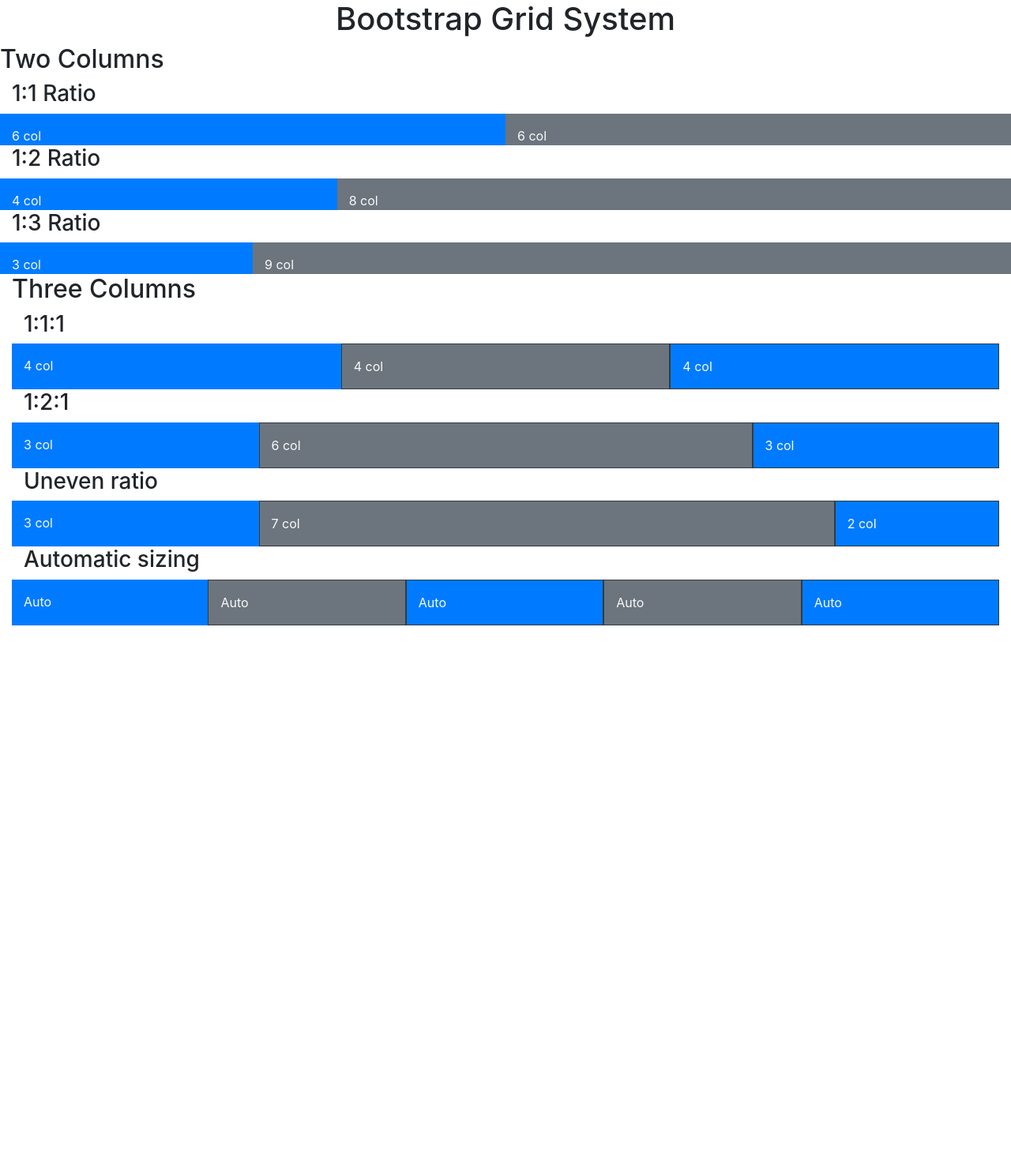
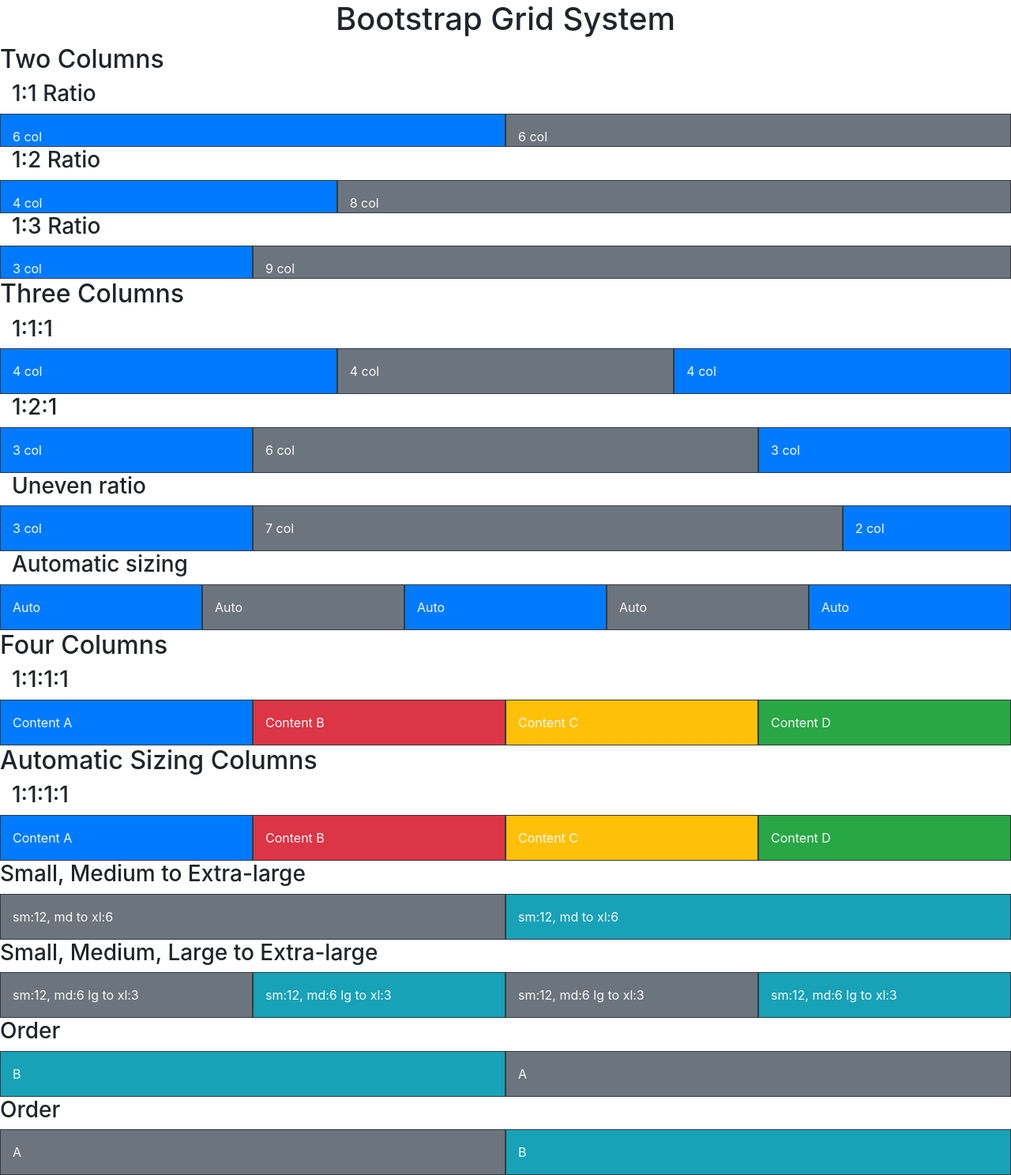
Before and after one commit to japayumo/pntwst-webportfolio, a plain HTML site: page frontend/s11/discussion/index.html in a window 1280 px wide. Shown: the whole page at 79% size. Before the commit the page ends 800 px from the top, so only its background shows below. Drawn offline with nearby package versions, Linux system fonts and the light colour scheme.

Commit message:
Modified s11 and added s12 discusssion files

```diff
--- a/frontend/s11/discussion/index.html
+++ b/frontend/s11/discussion/index.html
@@ -21,27 +21,28 @@
 			<div class="container-fluid ">
 				<h3>1:1 Ratio</h3>
 				<div class="text-light row">
-					<div class="bg-primary pt-3 border-dark col-6">6 col</div>
-					<div class="bg-secondary pt-3 border-dark col-6">6 col</div>
+					<div class="bg-primary border pt-3 border-dark col-6">6 col</div>
+					<div class="bg-secondary border pt-3 border-dark col-6">6 col</div>
 				</div>
 
 				<h3>1:2 Ratio</h3>
 				<div class="text-light row">
-					<div class="bg-primary pt-3 border-dark col-4">4 col</div>
-					<div class="bg-secondary pt-3 border-dark col-8">8 col</div>
+					<div class="bg-primary border pt-3 border-dark col-4">4 col</div>
+					<div class="bg-secondary border pt-3 border-dark col-8">8 col</div>
 				</div>
 
 				<h3>1:3 Ratio</h3>
 				<div class="text-light row">
-					<div class="bg-primary pt-3 border-dark col-3">3 col</div>
-					<div class="bg-secondary pt-3 border-dark col-9">9 col</div>
+					<div class="bg-primary border pt-3 border-dark col-3">3 col</div>
+					<div class="bg-secondary border pt-3 border-dark col-9">9 col</div>
 				</div>
+			</div>
 
-		<h2>Three Columns</h2>
+			<h2>Three Columns</h2>
 			<div class="container-fluid">
 				<h3>1:1:1</h3>
 					<div class="text-light row">
-						<div class="bg-primary pt-3 pb-3 border-dark col-4">4 col</div>
+						<div class="bg-primary border pt-3 pb-3 border-dark col-4">4 col</div>
 						<div class="bg-secondary border pt-3 pb-3 border-dark col-4">4 col</div>
 						<div class="bg-primary border pt-3 pb-3 border-dark col-4">4 col</div>
 
@@ -49,7 +50,7 @@
 
 				<h3>1:2:1</h3>
 					<div class="text-light row">
-						<div class="bg-primary pt-3 pb-3 border-dark col-3">3 col</div>
+						<div class="bg-primary border pt-3 pb-3 border-dark col-3">3 col</div>
 						<div class="bg-secondary border pt-3 pb-3 border-dark col-6">6 col</div>
 						<div class="bg-primary border pt-3 pb-3 border-dark col-3">3 col</div>
 
@@ -57,7 +58,7 @@
 
 				<h3>Uneven ratio</h3>
 					<div class="text-light row">
-						<div class="bg-primary pt-3 pb-3 border-dark col-3">3 col</div>
+						<div class="bg-primary border pt-3 pb-3 border-dark col-3">3 col</div>
 						<div class="bg-secondary border pt-3 pb-3 border-dark col-7">7 col</div>
 						<div class="bg-primary border pt-3 pb-3 border-dark col-2">2 col</div>
 					</div>
@@ -65,18 +66,75 @@
 				<!-- Automatic sizing -->
 				<h3>Automatic sizing</h3>
 					<div class="text-light row">
-						<div class="bg-primary pt-3 pb-3 border-dark col">Auto</div>
+						<div class="bg-primary border pt-3 pb-3 border-dark col">Auto</div>
 						<div class="bg-secondary border pt-3 pb-3 border-dark col">Auto</div>
 						<div class="bg-primary border pt-3 pb-3 border-dark col">Auto</div>
 						<div class="bg-secondary border pt-3 pb-3 border-dark col">Auto</div>
 						<div class="bg-primary border pt-3 pb-3 border-dark col">Auto</div>
 					</div>
+			</div>
+
+			<h2>Four Columns</h2>
+			<div class="container-fluid">
+				<h3>1:1:1:1</h3>
+					<div class="text-light row">
+						<div class="bg-primary border border-dark pt-3 pb-3 col-3">Content A</div>
+						<div class="bg-danger border border-dark pt-3 pb-3 col-3">Content B</div>
+						<div class="bg-warning border border-dark pt-3 pb-3 col-3">Content C</div>
+						<div class="bg-success border border-dark pt-3 pb-3 col-3">Content D</div>
+					</div>
+			</div>
+
+			<h2>Automatic Sizing Columns</h2>
+			<div class="container-fluid">
+				<h3>1:1:1:1</h3>
+					<div class="text-light row">
+						<div class="bg-primary border border-dark pt-3 pb-3 col">Content A</div>
+						<div class="bg-danger border border-dark pt-3 pb-3 col">Content B</div>
+						<div class="bg-warning border border-dark pt-3 pb-3 col">Content C</div>
+						<div class="bg-success border border-dark pt-3 pb-3 col">Content D</div>
+					</div>
+			</div>
+
+			<h3>Small, Medium to Extra-large</h3>
+			<div class="container-fluid">
+					<div class="text-light row">
+						<div class="bg-secondary border border-dark pt-3 pb-3 col-12 col-md-6">sm:12, md to xl:6</div>
+						<div class="bg-info border border-dark pt-3 pb-3 col-12 col-md-6">sm:12, md to xl:6</div>
+
+					</div>
+			</div>
 
 
+			<h3>Small, Medium, Large to Extra-large</h3>
+			<div class="container-fluid">
+					<div class="text-light row">
+						<div class="bg-secondary border border-dark pt-3 pb-3 col-12 col-md-6 col-lg-3">sm:12, md:6 lg to xl:3</div>
+						<div class="bg-info border border-dark pt-3 pb-3 col-12 col-md-6 col-lg-3">sm:12, md:6 lg to xl:3</div>
+						<div class="bg-secondary border border-dark pt-3 pb-3 col-12 col-md-6 col-lg-3">sm:12, md:6 lg to xl:3</div>
+						<div class="bg-info border border-dark pt-3 pb-3 col-12 col-md-6 col-lg-3">sm:12, md:6 lg to xl:3</div>
+
 					</div>
-				</div>
+			</div>
 
+			<h3>Order</h3>
+			<div class="container-fluid">
+					<div class="text-light row">
+						<div class="bg-secondary border border-dark pt-3 pb-3 col-12 col-md-6 order-2">A</div>
+						<div class="bg-info border border-dark pt-3 pb-3 col-12 col-md-6 order-1">B</div>
+					</div>
 			</div>
+
+			<h3>Order</h3>
+			<div class="container-fluid">
+					<div class="text-light row">
+						<div class="bg-secondary border border-dark pt-3 pb-3 col-12 col-md-6 order-2 order-md-1">A</div>
+						<div class="bg-info border border-dark pt-3 pb-3 col-12 col-md-6 order-1 order-md-2">B</div>
+					</div>
+			</div>
+
+
+
 		<script src="https://cdn.jsdelivr.net/npm/jquery@3.5.1/dist/jquery.slim.min.js" integrity="sha384-DfXdz2htPH0lsSSs5nCTpuj/zy4C+OGpamoFVy38MVBnE+IbbVYUew+OrCXaRkfj" crossorigin="anonymous"></script>
 		<script src="https://cdn.jsdelivr.net/npm/bootstrap@4.6.2/dist/js/bootstrap.bundle.min.js" integrity="sha384-Fy6S3B9q64WdZWQUiU+q4/2Lc9npb8tCaSX9FK7E8HnRr0Jz8D6OP9dO5Vg3Q9ct" crossorigin="anonymous"></script>
 
--- /dev/null
+++ b/frontend/s12/discussion/index.css
@@ -0,0 +1,56 @@
+/*CSS Reset*/
+* {
+	margin: 0;
+	padding: 0;
+	box-sizing: border-box;
+}
+
+/*Bootstrap Font*/
+body {
+	font-family: "Helvetica Neue", sans-serif;
+}
+
+.text-center {
+	text-align: center;
+}
+
+.h-25 {
+	height: 25%;
+}
+
+.p-3 {
+	padding: 15px;
+}
+
+.bg-success {
+	background-color: forestgreen;
+}
+
+.bg-warning {
+	background-color: orange;
+}
+
+.bg-danger {
+	background-color: darkred;
+}
+
+/*CSS and Bootstrap Flexbox*/
+.d-flex {
+	display: flex;
+}
+
+.justify-content-center{
+	justify-content: center;
+}
+
+.align-items-center {
+	align-items: center;
+}
+
+.flex-column {
+	flex-direction: column;
+}
+
+.flex-column-reverse {
+	flex-direction: column-reverse;
+}
```
Also changed, not shown: frontend/s12/discussion/index.html (added, +127 -0 lines), frontend/s12/discussion/images/blue.png (added), frontend/s12/discussion/images/green.png (added), frontend/s12/discussion/images/red.png (added).
